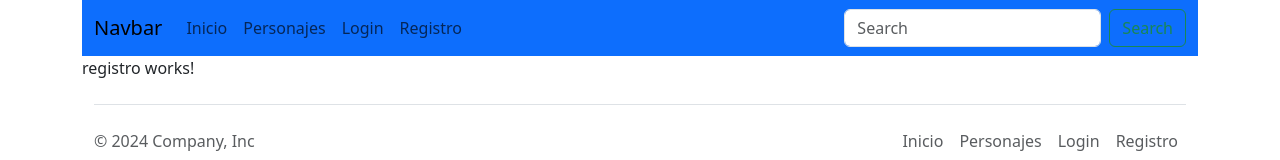
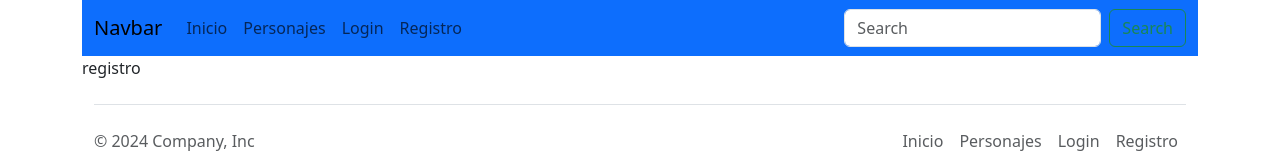
Before and after one commit to viheru/trabajorepositorio, an Angular app: page /registro in a window 1280 px wide. Shown: the top 160 px of the page. Built offline with nearby package versions, Linux system fonts and the light colour scheme.

Commit message:
registro

```diff
--- a/src/app/componentes/personaje/personaje.component.html
+++ b/src/app/componentes/personaje/personaje.component.html
@@ -13,7 +13,7 @@
                     <p><strong>Religion: </strong>{{personaje.religion}}</p>
                 </div>
                 <div class="card-footer">
-                    <p class="text-muted"><strong>Creaion: </strong>{{personaje.created_at}}</p>
+                    <p class="text-muted"><strong>Creacion: </strong>{{personaje.created_at}}</p>
                 </div>
             </div>
         </div>
--- a/src/app/componentes/registro/registro.component.html
+++ b/src/app/componentes/registro/registro.component.html
@@ -1 +1 @@
-<p>registro works!</p>
+<p>registro</p>
```
